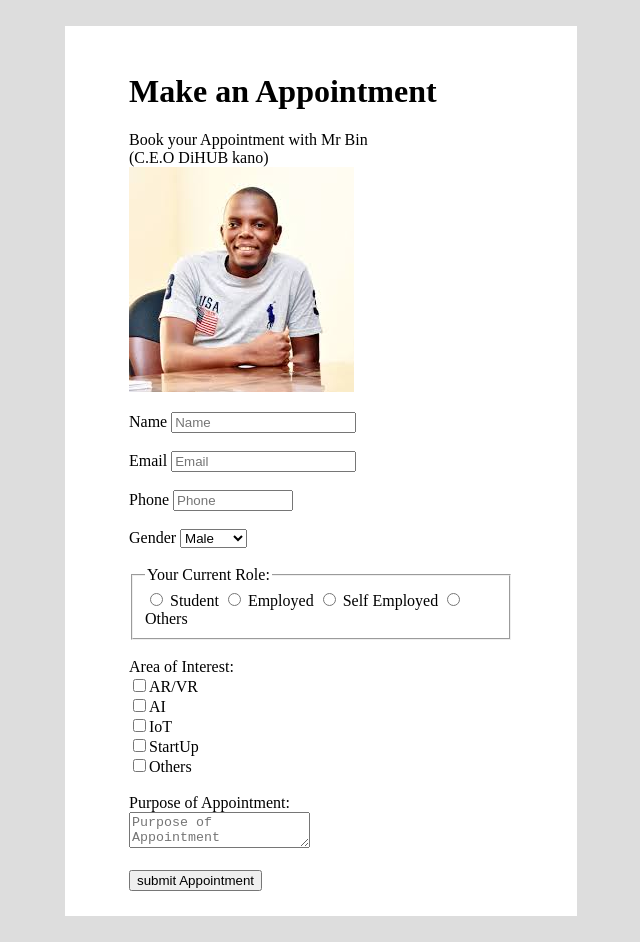
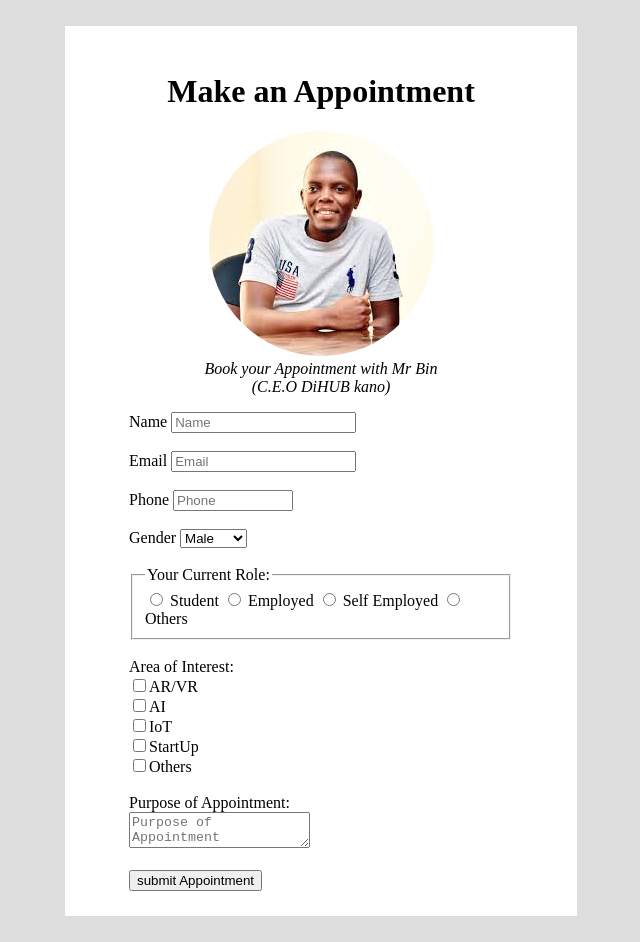
Before and after one commit to kabiryusufbashir/survey-form, a plain HTML site: page index.html in a window 1280 px wide. Shown: the whole page, without its empty margins (319-959 px from the left). Drawn offline with Linux system fonts and the light colour scheme.

Commit message:
Styled the title & description ID

```diff
--- a/index.html
+++ b/index.html
@@ -10,9 +10,10 @@
       <h1 id="title">Make an Appointment</h1>
       <div>
         <p id="description">
+          <img src="./images/mr-bin.jpg" alt="Mr Aminu Bin Ibrahim"><br>
           Book your Appointment with Mr Bin
           <br />(C.E.O DiHUB kano)<br>
-          <img src="./images/mr-bin.jpg" alt="Mr Aminu Bin Ibrahim">
+
         </p>
       </div>
       <form id="survey-form" action="index.html" method="post">
--- a/style.css
+++ b/style.css
@@ -11,3 +11,16 @@ main{
   background: #fff;
   padding: 2% 5%;
 }
+
+#title{
+  text-align: center;
+}
+
+#description{
+  text-align: center;
+  font-style: italic;
+}
+
+#description img{
+  border-radius: 50%;
+}
```
